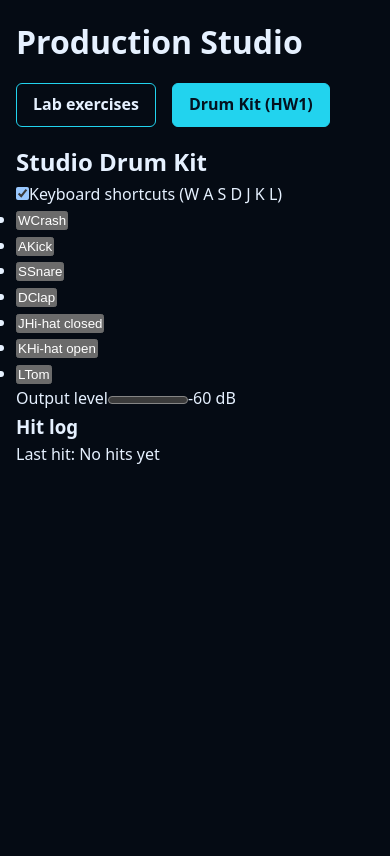
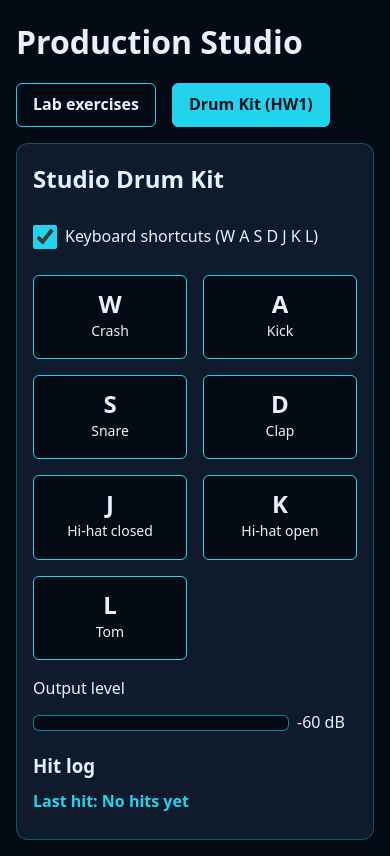
Before and after one commit to nguyenntkpvnm21/24521198_NguyenThaiKhanhNguyen_LAB3, a React (Vite) app: page / in a window 390 px wide. Both pictures are taken after a click on the button "Drum Kit (HW1)". Built offline with nearby package versions, Linux system fonts and the light colour scheme.

Commit message:
style(hw1): add responsive 375px layout, focus ring and reduced motion

```diff
--- a/src/homeworks/DrumMachine/DrumMachine.module.css
+++ b/src/homeworks/DrumMachine/DrumMachine.module.css
@@ -1,15 +1,143 @@
-.drumMachine,
-.controls,
-.field,
-.pads,
-.pad,
-.padActive,
-.padKey,
-.padName,
-.meterGroup,
-.meter,
-.log,
-.logList,
+.drumMachine {
+  display: grid;
+  gap: var(--space);
+  min-width: 0;
+  padding: var(--space);
+  background: var(--card-bg);
+  border: 1px solid color-mix(in srgb, var(--accent) 30%, transparent);
+  border-radius: var(--radius);
+}
+
+.field {
+  display: flex;
+  align-items: center;
+  gap: calc(var(--space) / 2);
+  min-height: 2.75rem;
+}
+
+.field input[type='checkbox'] {
+  width: 1.5rem;
+  height: 1.5rem;
+  accent-color: var(--accent);
+}
+
+.pads {
+  display: grid;
+  grid-template-columns: repeat(auto-fit, minmax(7rem, 1fr));
+  gap: var(--space);
+  list-style: none;
+}
+
+.pad {
+  display: flex;
+  flex-direction: column;
+  align-items: center;
+  justify-content: center;
+  gap: calc(var(--space) / 4);
+  width: 100%;
+  min-height: 5rem;
+  padding: var(--space);
+  font: inherit;
+  color: var(--text-primary);
+  background: var(--bg-page);
+  border: 1px solid var(--accent);
+  border-radius: calc(var(--radius) / 2);
+  cursor: pointer;
+  touch-action: manipulation;
+  user-select: none;
+}
+
+.pad:hover:not(.padActive) {
+  background: color-mix(in srgb, var(--accent) 15%, var(--bg-page));
+}
+
+.padActive {
+  color: var(--accent-contrast);
+  background: var(--accent);
+}
+
+.padKey {
+  font-size: 1.5rem;
+  font-weight: 700;
+  line-height: 1;
+}
+
+.padName {
+  font-size: 0.875rem;
+  overflow-wrap: anywhere;
+}
+
+.pad:focus-visible,
+.field input:focus-visible {
+  outline: 2px solid var(--accent);
+  outline-offset: 2px;
+}
+
+.meterGroup {
+  display: flex;
+  flex-wrap: wrap;
+  align-items: center;
+  gap: calc(var(--space) / 2);
+}
+
+.meterGroup span {
+  min-width: 5ch;
+  font-variant-numeric: tabular-nums;
+}
+
+.meter {
+  width: min(100%, 16rem);
+  height: 1rem;
+  appearance: none;
+  background: var(--bg-page);
+  border: 1px solid color-mix(in srgb, var(--accent) 60%, transparent);
+  border-radius: calc(var(--radius) / 2);
+}
+
+.meter::-webkit-meter-bar {
+  background: var(--bg-page);
+  border: 0;
+  border-radius: calc(var(--radius) / 2);
+}
+
+.meter::-webkit-meter-optimum-value,
+.meter::-webkit-meter-suboptimum-value,
+.meter::-webkit-meter-even-less-good-value {
+  background: var(--accent);
+  border-radius: calc(var(--radius) / 2);
+}
+
+.meter::-moz-meter-bar {
+  background: var(--accent);
+}
+
+.log {
+  display: grid;
+  gap: calc(var(--space) / 2);
+}
+
+.log output {
+  font-weight: 600;
+  color: var(--accent);
+}
+
+.logList {
+  padding-inline-start: 1.75rem;
+}
+
 .logItem {
-  min-width: 0;
+  padding-block: calc(var(--space) / 8);
+  overflow-wrap: anywhere;
 }
+
+@media (prefers-reduced-motion: no-preference) {
+  .pad {
+    transition:
+      background-color 80ms,
+      transform 80ms;
+  }
+
+  .padActive {
+    transform: scale(0.97);
+  }
+}
```
